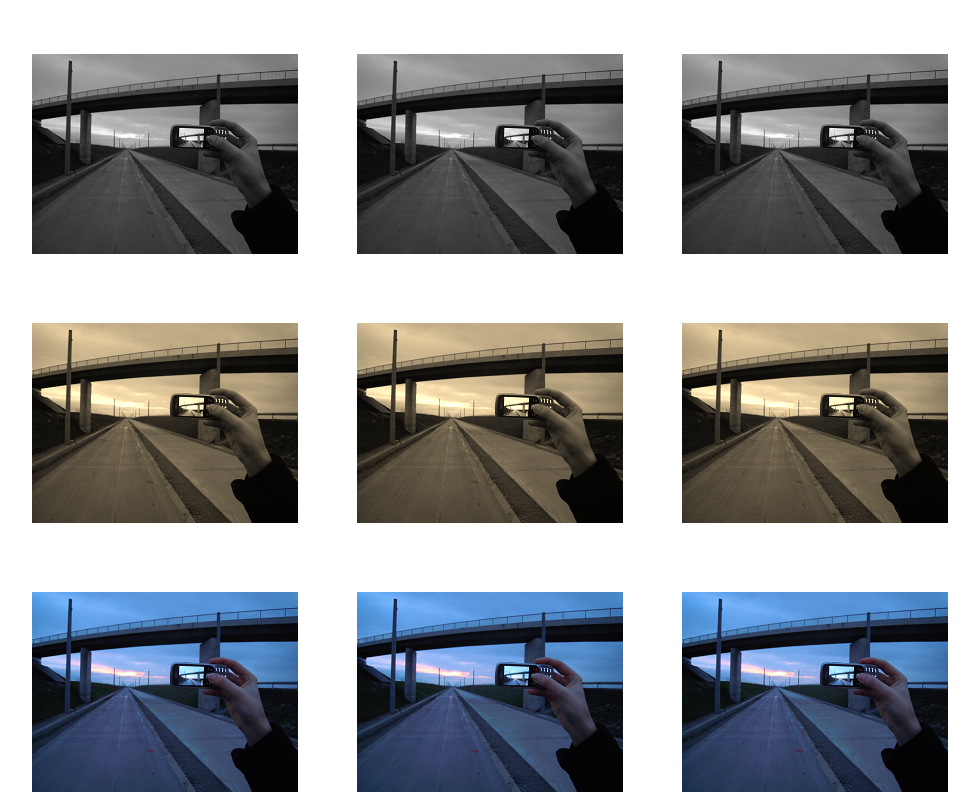
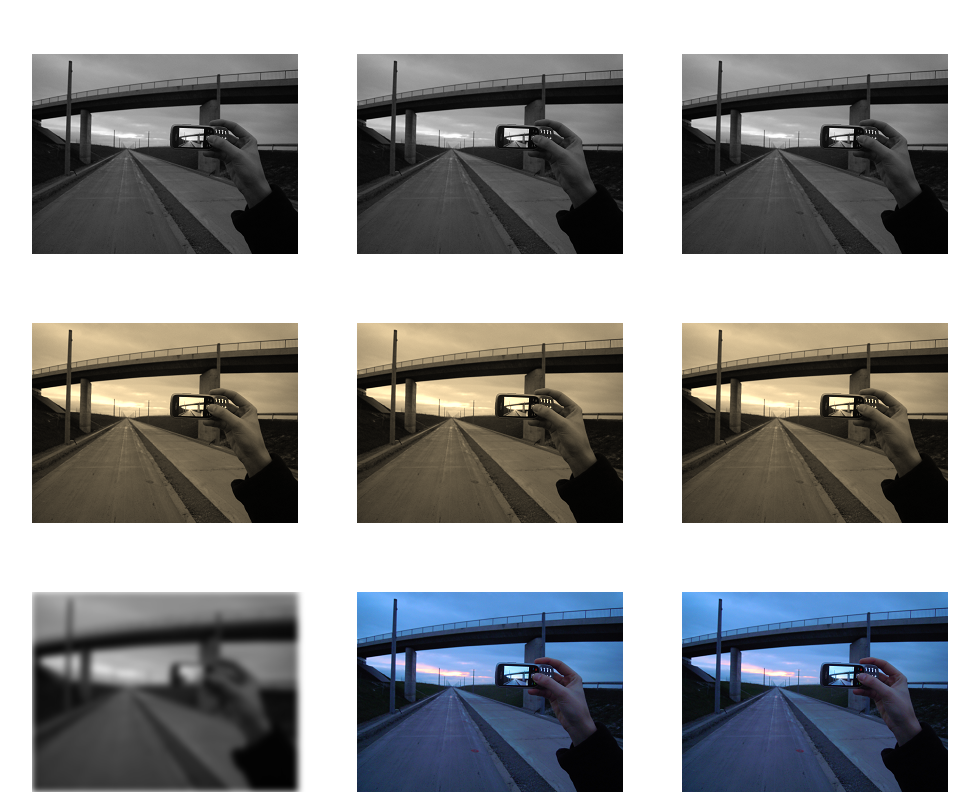
Before and after one commit to Douzandeh/Practicing_different_Hover, a plain HTML site: page index.html in a window 1280 px wide. In both pictures the pointer is over the picture 181 px from the left and 1998 px from the top of the page. Shown: the part 1306-2106 px from the top of the page, without its empty margins (16-995 px from the left). Drawn offline with Linux system fonts and the light colour scheme.

Commit message:
CSS structure For Hover 7

```diff
--- a/style.css
+++ b/style.css
@@ -74,3 +74,11 @@ figure {
 .hover6 figure:hover img {
   filter: sepia(0);
 }
+
+.hover7 figure img {
+  transition: 0.3s;
+}
+
+.hover7 figure:hover img {
+  filter: blur(3px) grayscale(100%);
+}
```
